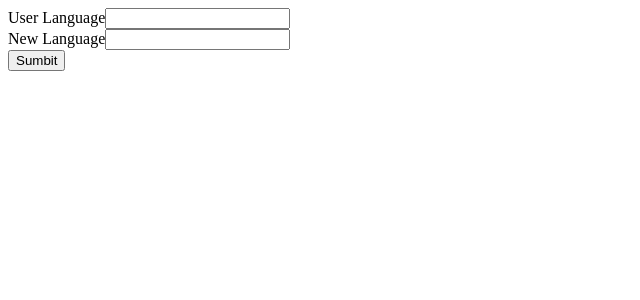
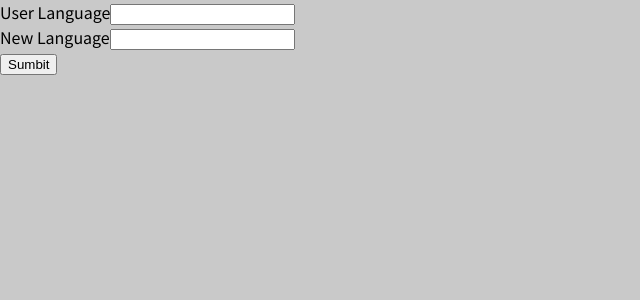
Before and after one commit to antarpreet11/WordFlash, a React (Create React App) app in the folder my-app/: page / in a window 1280 px wide. Shown: the top 300 px of the page, without its empty margins (0-640 px from the left). Built offline with nearby package versions, Linux system fonts and the light colour scheme.

Commit message:
Added background color to the entire page

```diff
--- /dev/null
+++ b/my-app/src/index.css
@@ -0,0 +1,14 @@
+@import url('https://fonts.googleapis.com/css2?family=Noto+Sans+JP:wght@400;700&display=swap');
+
+* {
+  box-sizing: border-box;
+}
+
+html {
+  font-family: 'Noto Sans JP', sans-serif;
+}
+
+body {
+  margin: 0;
+  background-color: #c9c9c9;
+}
--- a/my-app/src/index.js
+++ b/my-app/src/index.js
@@ -1,6 +1,7 @@
 import React from 'react';
 import ReactDOM from 'react-dom/client';
 import App from './App';
+import './index.css';
 
 const root = ReactDOM.createRoot(document.getElementById('root'));
 root.render(
```
